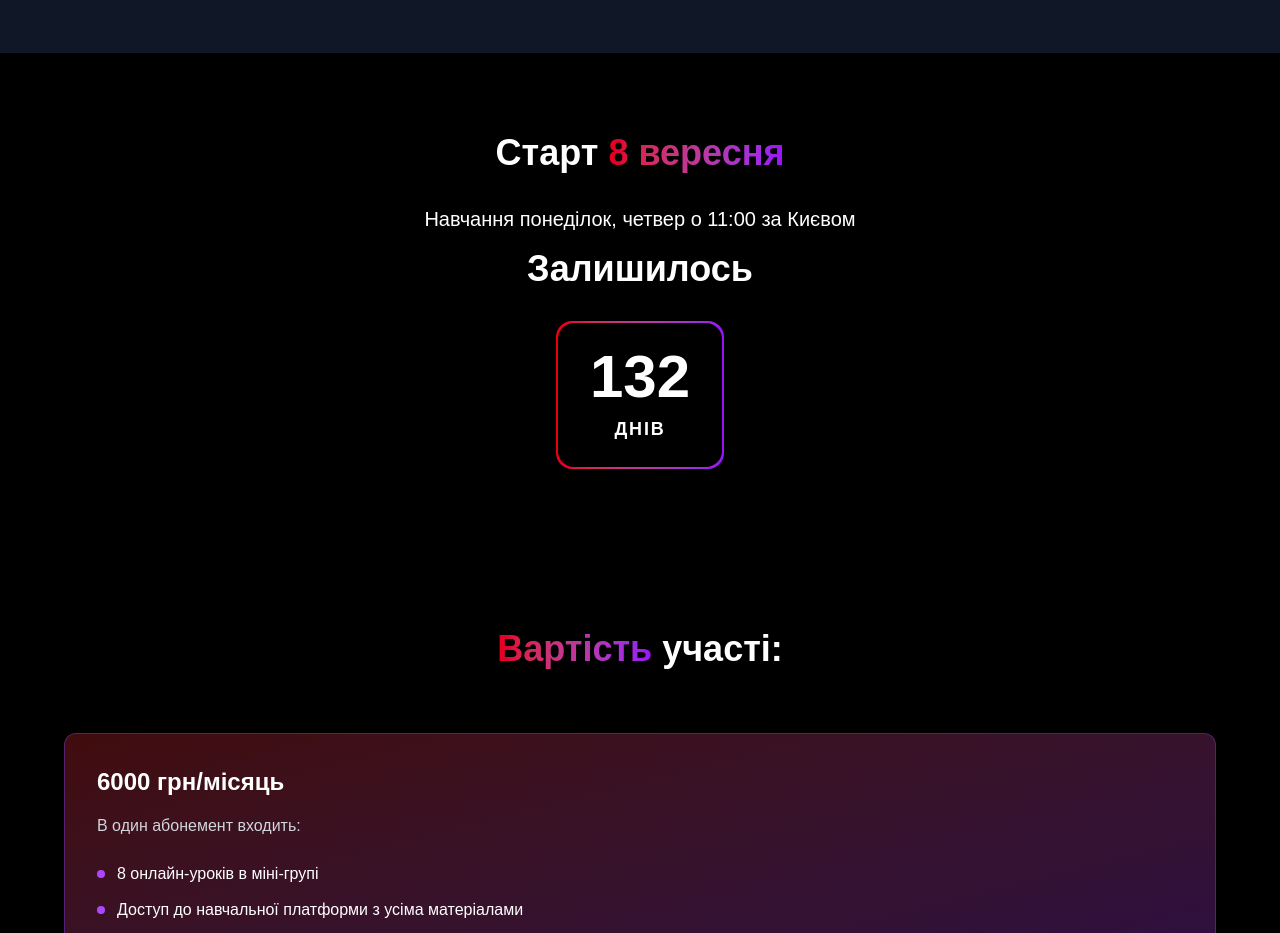
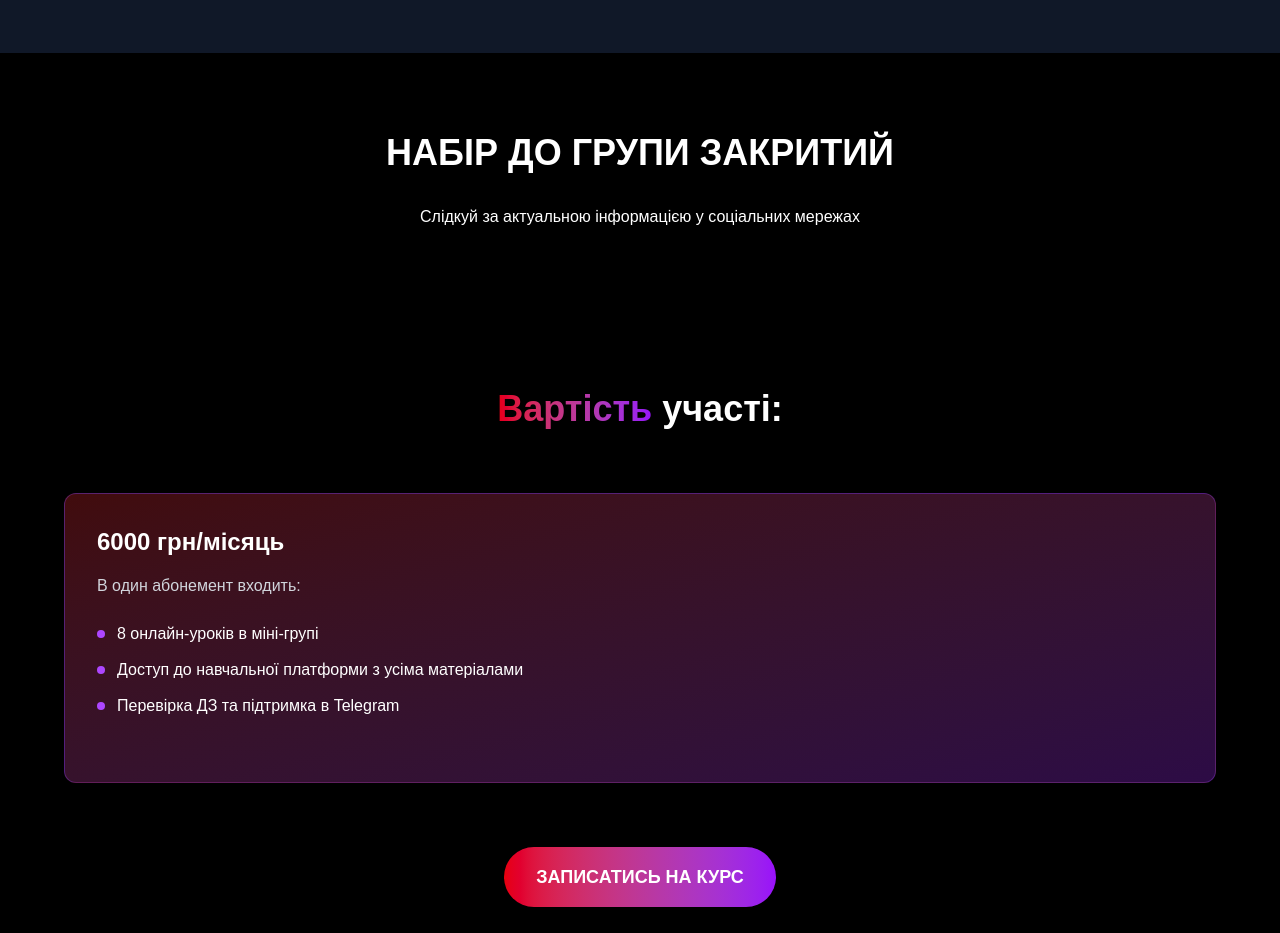
Before and after one commit to GrigoriyShkarta/extreme-group, a Next.js app: page / in a window 1280 px wide. Shown: the part 3440-4373 px from the top of the page. Built offline with nearby package versions, Linux system fonts and the light colour scheme.

Commit message:
fix count

```diff
--- a/components/CountDown.tsx
+++ b/components/CountDown.tsx
@@ -1,6 +1,6 @@
 'use client'
 
-import { useEffect, useState } from 'react'
+import {useEffect, useState} from 'react'
 
 export default function Countdown() {
 	const targetDate = new Date('2025-09-08T00:00:00') // Старт 10 квітня
@@ -31,34 +31,34 @@ export default function Countdown() {
 	return (
 		<section className='py-20 px-4 sm:px-6 bg-black text-white'>
 			<div className='max-w-4xl mx-auto text-center'>
-				<h2 className='text-3xl md:text-4xl font-bold mb-8'>
-					Старт{' '}
-					<span className='bg-gradient-to-r from-red-600 to-purple-600 bg-clip-text text-transparent'>
-						8 вересня
-					</span>
-				</h2>
+				{/*<h2 className='text-3xl md:text-4xl font-bold mb-8'>*/}
+				{/*	Старт{' '}*/}
+				{/*	<span className='bg-gradient-to-r from-red-600 to-purple-600 bg-clip-text text-transparent'>*/}
+				{/*		8 вересня*/}
+				{/*	</span>*/}
+				{/*</h2>*/}
 
-				<p className='mb-4 text-xl'>
-					Навчання понеділок, четвер о 11:00 за Києвом
-				</p>
+				{/*<p className='mb-4 text-xl'>*/}
+				{/*	Навчання понеділок, четвер о 11:00 за Києвом*/}
+				{/*</p>*/}
 
-				<h2 className='text-2xl md:text-4xl font-bold mb-8'>Залишилось</h2>
+				{/*<h2 className='text-2xl md:text-4xl font-bold mb-8'>Залишилось</h2>*/}
 
-				<div className='flex justify-center gap-6 text-2xl font-semibold'>
-					<div className='p-[2px] rounded-2xl bg-gradient-to-r from-red-600 to-purple-600 shadow-lg'>
-						<div className='flex flex-col items-center justify-center px-8 py-6 bg-black rounded-2xl backdrop-blur-md'>
-							<span className='text-6xl font-extrabold'>{timeLeft.days}</span>
-							<span className='mt-2 text-lg uppercase tracking-widest'>
-								Днів
-							</span>
-						</div>
-					</div>
-				</div>
-				{/* <h2 className='text-3xl md:text-4xl font-bold mb-8'> */}
-				{/* НАБІР ДО ГРУПИ ЗАКРИТИЙ */}
+				{/*<div className='flex justify-center gap-6 text-2xl font-semibold'>*/}
+				{/*	<div className='p-[2px] rounded-2xl bg-gradient-to-r from-red-600 to-purple-600 shadow-lg'>*/}
+				{/*		<div className='flex flex-col items-center justify-center px-8 py-6 bg-black rounded-2xl backdrop-blur-md'>*/}
+				{/*			<span className='text-6xl font-extrabold'>{timeLeft.days}</span>*/}
+				{/*			<span className='mt-2 text-lg uppercase tracking-widest'>*/}
+				{/*				Днів*/}
+				{/*			</span>*/}
+				{/*		</div>*/}
+				{/*	</div>*/}
+				{/*</div>*/}
+				 <h2 className='text-3xl md:text-4xl font-bold mb-8'>
+				 НАБІР ДО ГРУПИ ЗАКРИТИЙ
 				{/* Набір у групу на вересень відкрито! */}
-				{/* </h2> */}
-				{/* <p>Слідкуй за актуальною інформацією у соціальних мережах</p> */}
+				 </h2>
+				 <p>Слідкуй за актуальною інформацією у соціальних мережах</p>
 				{/* <p>Графік занять:</p> */}
 				{/* <p>
 					Понеділок, четвер: 11:00 - 13:00 (тривалість заняття від 1 до 2 годин)
```
